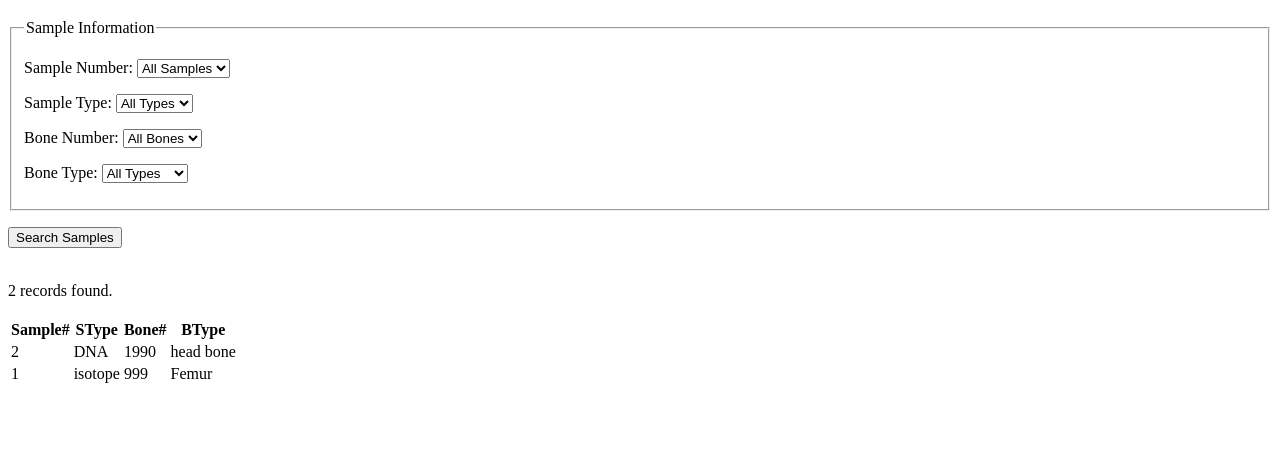
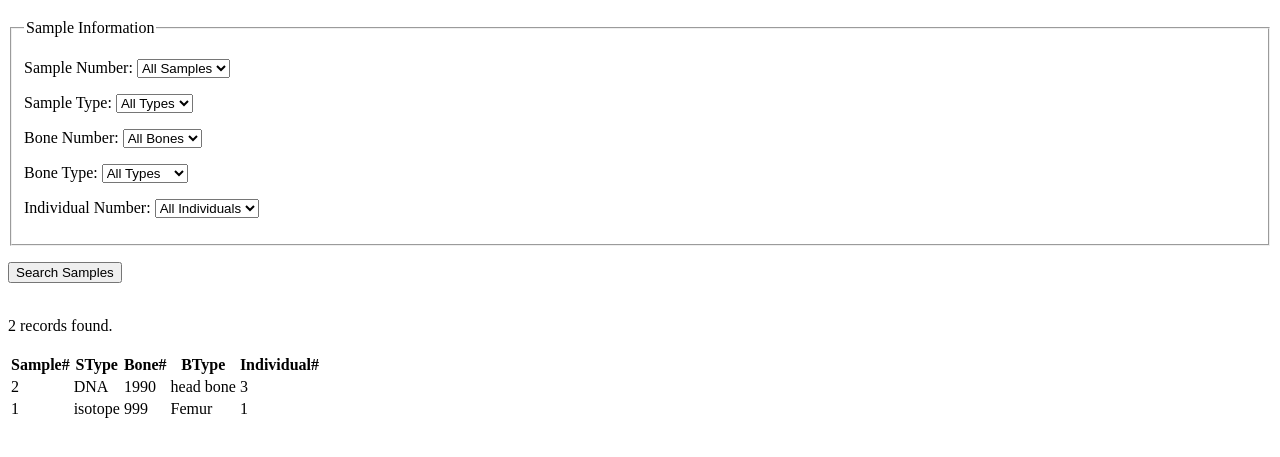
Before and after one commit to zwoolfolk/BoneDB, a PHP site: page /view_sample.php in a window 1280 px wide. Shown: the part 285-742 px from the top of the page. Run offline with PHP 8.4, Linux system fonts and the light colour scheme; data comes from the database, SQL or seed files in the repository.

Commit message:
updated tables
added some columns to some tables, updated views

```diff
--- a/bone_create.sql
+++ b/bone_create.sql
@@ -1,7 +1,7 @@
 CREATE TABLE `bone` (
 	`bone_id` int(11) AUTO_INCREMENT,
 	`bone_number` int(11),
-	`side` varchar(10) NOT NULL,
+	`side` varchar(10),
 	`sex` varchar(10),
 	CONSTRAINT `UC_bone` UNIQUE (`bone_number`),
 	PRIMARY KEY(`bone_id`)
@@ -119,6 +119,7 @@ CREATE TABLE `bone_ancestry` (
 	`join_id` int(11) AUTO_INCREMENT,
 	`bone_id` int(11) NOT NULL,
 	`ancestry_id` int(11) NOT NULL,
+	`ancestry_notes` text,
 	CONSTRAINT `bone_ancestry_fk1` FOREIGN KEY (`bone_id`) REFERENCES `bone` (`bone_id`),
 	CONSTRAINT `bone_ancestry_fk2` FOREIGN KEY (`ancestry_id`) REFERENCES `ancestry` (`ancestry_id`),
 	CONSTRAINT `UC_bone_ancestry` UNIQUE (`bone_id`, `ancestry_id`),
--- a/view_ancestry.php
+++ b/view_ancestry.php
@@ -118,9 +118,10 @@ try {
 			<th>Bone Type</th>
 			<th>Side</th>
 			<th>Anc Type</th>
+			<th>Anc Notes</th>
 		</tr>
 <?php
-$qry = "SELECT bone.bone_number, type.bone_type, bone.side, ancestry.ancestry_type FROM bone LEFT JOIN bone_ancestry ON bone_ancestry.bone_id = bone.bone_id LEFT JOIN ancestry ON ancestry.ancestry_id = bone_ancestry.ancestry_id JOIN bone_type ON bone_type.bone_id = bone.bone_id JOIN type ON type.type_id = bone_type.type_id WHERE bone.bone_id IS NOT NULL ";
+$qry = "SELECT bone.bone_number, type.bone_type, bone.side, ancestry.ancestry_type, bone_ancestry.ancestry_notes FROM bone LEFT JOIN bone_ancestry ON bone_ancestry.bone_id = bone.bone_id LEFT JOIN ancestry ON ancestry.ancestry_id = bone_ancestry.ancestry_id JOIN bone_type ON bone_type.bone_id = bone.bone_id JOIN type ON type.type_id = bone_type.type_id WHERE bone.bone_id IS NOT NULL ";
 
 if(!(empty($_POST['BoneNumber']))){
 	$qry .= "AND bone.bone_number = :boneNumber ";
@@ -156,7 +157,7 @@ $stmt->execute();
 echo "<div>" . $stmt->rowCount() . " records found.</div><br />";
 
 while($row = $stmt->fetch(PDO::FETCH_ASSOC)){
- echo "<tr>\n<td>\n" . $row['bone_number'] . "\n</td>\n<td>\n" . $row['bone_type'] . "\n</td>\n<td>\n" . $row['side'] . "\n</td>\n<td>\n" . $row['ancestry_type'] . "\n</td>\n</tr>";
+ echo "<tr>\n<td>\n" . $row['bone_number'] . "\n</td>\n<td>\n" . $row['bone_type'] . "\n</td>\n<td>\n" . $row['side'] . "\n</td>\n<td>\n" . $row['ancestry_type'] . "\n</td>\n<td>\n" . $row['ancestry_notes'] . "\n</td>\n</tr>";
 }
 ?>
 	</table>
--- a/view_sample.php
+++ b/view_sample.php
@@ -108,6 +108,17 @@ try {
 						}
 						?>
 					</select></p>
+				<p>Individual Number:
+					<select name="IndividualNumber">
+						<option value=0>All Individuals</option>
+						<?php
+						$stmt = $pdo->prepare("SELECT individual_id FROM individual");
+						$stmt->execute();
+						while($row = $stmt->fetch(PDO::FETCH_ASSOC)){
+							echo '<option value="'. $row['individual_id'] . '"> ' . $row['individual_id'] . '</option>\n';
+						}
+						?>
+					</select></p>
 		</fieldset>
 		<p><input type="submit" value="Search Samples" /></p>
 	</form>
@@ -127,9 +138,10 @@ try {
 			<th>SType</th>
 			<th>Bone#</th>
 			<th>BType</th>
+			<th>Individual#</th>
 		</tr>
 <?php
-$qry = "SELECT sample.sample_id, sample.sample_type, bone.bone_number, type.bone_type FROM sample JOIN bone_sample ON sample.sample_id = bone_sample.sample_id JOIN bone ON bone.bone_id = bone_sample.bone_id JOIN bone_type ON bone_type.bone_id = bone.bone_id JOIN type ON type.type_id = bone_type.type_id WHERE bone.bone_id IS NOT NULL ";
+$qry = "SELECT sample.sample_id, sample.sample_type, bone.bone_number, type.bone_type, individual.individual_id FROM sample JOIN bone_sample ON sample.sample_id = bone_sample.sample_id JOIN bone ON bone.bone_id = bone_sample.bone_id JOIN bone_type ON bone_type.bone_id = bone.bone_id JOIN type ON type.type_id = bone_type.type_id JOIN bone_individual ON bone.bone_id = bone_individual.bone_id JOIN individual ON individual.individual_id = bone_individual.individual_id WHERE bone.bone_id IS NOT NULL ";
 
 
 if(!(empty($_POST['SampleNumber']))){
@@ -144,7 +156,9 @@ if(!(empty($_POST['BoneNumber']))){
 if(!(empty($_POST['BoneType']))){
 	$qry .= "AND type.bone_type = :boneType ";
 }
-
+if(!(empty($_POST['IndividualNumber']))){
+	$qry .= "AND individual.individual_id = :indivID ";
+}
 
 
 $stmt = $pdo->prepare($qry);
@@ -165,6 +179,9 @@ if(!(empty($_POST['BoneNumber']))){
 if(!(empty($_POST['BoneType']))){
 	$stmt->bindParam(':boneType', $_POST['BoneType']);
 }
+if(!(empty($_POST['IndividualNumber']))){
+	$stmt->bindParam(':indivID', $_POST['IndividualNumber']);
+}
 
 
 
@@ -174,7 +191,7 @@ $stmt->execute();
 echo "<div>" . $stmt->rowCount() . " records found.</div><br />";
 
 while($row = $stmt->fetch(PDO::FETCH_ASSOC)){
-echo "<tr>\n<td>\n" . $row['sample_id'] . "\n</td>\n<td>\n" . $row['sample_type'] . "\n</td>\n<td>\n" . $row['bone_number'] . "\n</td>\n<td>\n" . $row['bone_type'] . "\n</td>\n</tr>";
+echo "<tr>\n<td>\n" . $row['sample_id'] . "\n</td>\n<td>\n" . $row['sample_type'] . "\n</td>\n<td>\n" . $row['bone_number'] . "\n</td>\n<td>\n" . $row['bone_type'] . "\n</td>\n<td>\n" . $row['individual_id'] .  "\n</td>\n</tr>";
 }
 
 ?>
```
Also changed, not shown: manage.php (+10 -3 lines), update_bone.php (+10 -2 lines), view_bone.php (+6 -1 lines).
